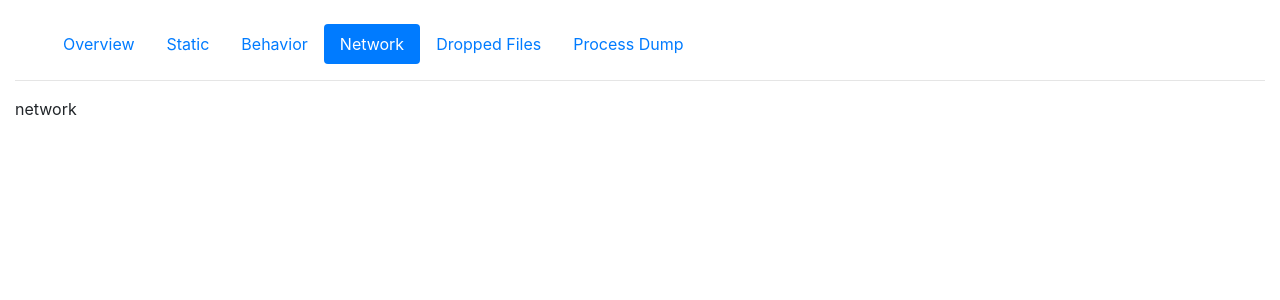
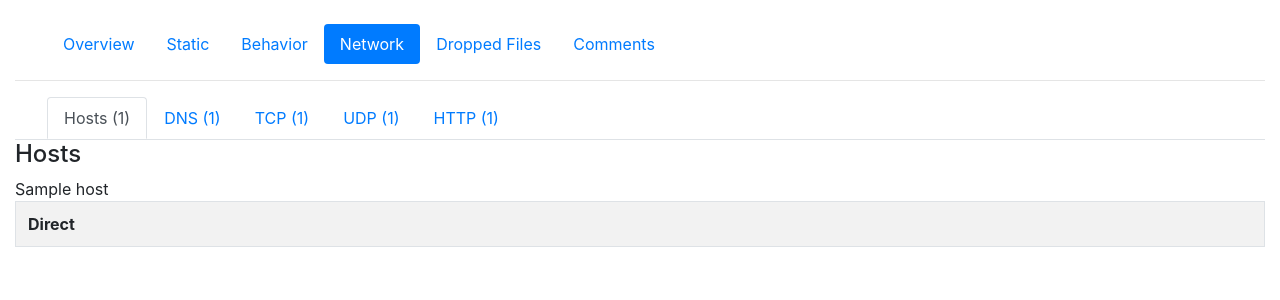
Before and after one commit to win32virus/19-1_cs_capstone_design, a Flask app: template templates/analysis/index.html in a window 1280 px wide, after a click on "Network". Shown: the part 56-356 px from the top of the page. Run offline with Flask 2, Linux system fonts and the light colour scheme; the template is opened without the code that fills it: most values are stand-ins (such as "Sample title", 1, 10 or a date in 2020); lists and menus that the app fills with data are empty; some libraries are stand-ins or nearby versions.

Commit message:
add network, droppedfiles, change process dump to comment

```diff
--- a/app.py
+++ b/app.py
@@ -78,8 +78,9 @@ def sample_new():
 
         if file:
             filename = secure_filename(file.filename)
-            fname, package = os.path.splitext(filename)
-            package = package.lower()[1:]
+            # fname, package = os.path.splitext(filename)
+            # package = package.lower()[1:]
+            package = request.form.get('package', None)
             save_path = os.path.join(app.config['UPLOAD_DIR'], filename)
             file.save(save_path)
 
--- a/templates/analysis/Behavior/partials/_process.html
+++ b/templates/analysis/Behavior/partials/_process.html
@@ -19,7 +19,9 @@
   {% if process.children %}
     <ul>
       {% for process in process.children %}
-        {% include "analysis/Behavior/partials/_process.html" %}
+          {% if process.track %}
+            {% include "analysis/Behavior/partials/_process.html" %}
+          {% endif %}
       {% endfor %}
     </ul>
   {% endif %}
--- /dev/null
+++ b/templates/analysis/Comments/index.html
@@ -0,0 +1,3 @@
+<div class="tab-pane fade" id="comments">
+    comments
+</div>
--- a/templates/analysis/DroppedFiles/index.html
+++ b/templates/analysis/DroppedFiles/index.html
@@ -1,3 +1,77 @@
 <div class="tab-pane fade" id="droppedfiles">
-droppedfiles
+    <h4>Dropped Files</h4>
+{% if report.dropped|length > 0 %}
+    {% for file in report.dropped %}
+    <table class="table table-striped table-sm">
+        <tr>
+            <th>Name</th>
+            <th>{{ file.name }}</th>
+        </tr>
+    {% if file.filepath %}
+        <tr>
+            <th>Filepath</th>
+            <td>{{ file.filepath }}</td>
+        </tr>
+    {% endif %}
+    <tr>
+        <th>Size</th>
+        <td>{{ file.size }}</td>
+    </tr>
+    {% if file.pids %}
+    <tr>
+            <th>Processes</th>
+            <td>
+                {% for pid in file.pids %}
+                    {{ pid }}
+                {% endfor %}
+            </td>
+    </tr>
+    {% endif %}
+    <tr>
+        <th>Type</th>
+        <td>{{file.type}}</td>
+    </tr>
+    <tr>
+        <th>MD5</th>
+        <td>{{file.md5}}</td>
+    </tr>
+    <tr>
+        <th>SHA1</th>
+        <td>{{file.sha1}}</td>
+    </tr>
+    <tr>
+        <th>SHA256</th>
+        <td>{{file.sha256}}</td>
+    </tr>
+    <tr>
+        <th>CRC32</th>
+        <td>{{file.crc32}}</td>
+    </tr>
+    <tr>
+        <th>ssdeep</th>
+        <td>{{file.ssdeep}}</td>
+    </tr>
+    <tr>
+        <th>Yara</th>
+        <td>
+        {% if file.yara %}
+            <ul style="margin-bottom: 0;">
+            {% for sign in file.yara %}
+                <li>{{sign.name}} - {{sign.meta.description}}</li>
+            {% endfor %}
+            </ul>
+        {% else %}
+            None matched
+        {% endif %}
+        </td>
+    </tr>
+    <tr>
+        <th>VirusTotal</th>
+        <td><a href="https://www.virustotal.com/en/file/{{file.sha256}}/analysis/">Search for analysis</a></td>
+    </tr>
+    </table>
+    {% endfor %}
+{% else %}
+    <div class="alert alert-info"><b>Sorry!</b> No dropped files.</div>
+{% endif %}
 </div>
--- /dev/null
+++ b/templates/analysis/Network/_dns.html
@@ -0,0 +1,30 @@
+<section id="domains">
+    <h4>DNS</h4>
+    {% if report.network.dns %}
+        <table class="table table-striped table-bordered">
+            <tr>
+                <th>Name</th>
+                <th>Response</th>
+            </tr>
+            {% for p in report.network.dns %}
+                <tr>
+                <td>{{p.request}} <a href="https://www.virustotal.com/en/domain/{{p.request}}/information/">[VT]</a>
+                </td>
+                    <td>
+                        {% for a in p.answers %}
+                            {{a.type}} {{a.data}}
+                            {% if a.type == "CNAME" %}
+                            <a href="https://www.virustotal.com/en/domain/{{a.data}}/information/">[VT]</a>
+                            {% else %}
+                            <a href="https://www.virustotal.com/en/ip-address/{{a.data}}/information/">[VT]</a>
+                            {% endif %}
+                            </br>
+                        {% endfor %}
+                    </td>
+                </tr>
+            {% endfor %}
+        </table>
+    {% else %}
+        <p>No domains contacted.</p>
+    {% endif %}
+</section>
--- /dev/null
+++ b/templates/analysis/Network/_hosts.html
@@ -0,0 +1,17 @@
+<section id="hosts">
+    <h4>Hosts</h4>
+    {% if report.network.hosts %}
+        <table class="table table-striped table-bordered">
+            <tr>
+                <th width="10%">Direct</th>
+            </tr>
+            {% for host in report.network.hosts %}
+            <tr>
+                {{ host }}
+            </tr>
+            {% endfor %}
+        </table>
+    {% else %}
+        <p>No hosts contacted.</p>
+    {% endif %}
+</section>
--- /dev/null
+++ b/templates/analysis/Network/_http.html
@@ -0,0 +1,17 @@
+<h4>HTTP Requests</h4>
+{% if report.network.http %}
+<table class="table table-striped table-bordered" style="table-layout: fixed;">
+    <tr>
+        <th>URI</th>
+        <th>Data</th>
+    </tr>
+    {% for request in report.network.http %}
+    <tr>
+        <td style="word-wrap: break-word;">{{request.uri}}</td>
+        <td style="word-wrap: break-word;"><pre>{{request.data}}</pre></td>
+    </tr>
+    {% endfor %}
+</table>
+{% else %}
+<p>No HTTP requests performed.</p>
+{% endif %}
--- /dev/null
+++ b/templates/analysis/Network/_tcp.html
@@ -0,0 +1,41 @@
+<div class="flex-grid__horizontal flex-grid__fluid">
+
+    {% if report.network.tcp %}
+
+        <div class="flex-grid__column--md scroll-internal" id="requests">
+
+                <ul class="source-destination">
+                    <li class="title">TCP Requests</li>
+                    <li class="content" tabindex="2">
+                        <ul>
+                             {% for p in report.network.tcp %}
+                                <li>
+                                    <a href="{{p.src}},{{p.sport}},{{p.dst}},{{p.dport}},tcp">
+                                        <div class="flex-distribute">
+                                            <span class="source">
+                                                {{p.src}}:{{p.sport}}
+                                            </span>
+                                            <i class="fa fa-long-arrow-right"></i>
+                                            <span class="destination">
+                                                {{p.dst}}:{{p.dport}}
+                                            </span>
+                                        </div>
+                                    </a>
+                                </li>
+                            {% endfor %}
+                        </ul>
+                    </li>
+                </ul>
+        </div>
+
+    {% else %}
+
+        <div class="flex-grid__column scroll-internal">
+            <div class="network-display__outer no-content">
+                <p>No traffic</p>
+            </div>
+        </div>
+
+    {% endif %}
+
+</div>
--- /dev/null
+++ b/templates/analysis/Network/_udp.html
@@ -0,0 +1,37 @@
+<div class="flex-grid__horizontal flex-grid__fluid">
+
+    {% if report.network.udp %}
+        <div class="flex-grid__column--md scroll-internal" id="requests">
+
+                <ul class="source-destination">
+                    <li class="title">UDP Requests</li>
+                    <li class="content" tabindex="2">
+                        <ul>
+                             {% for p in report.network.udp %}
+                                <li>
+                                    <a href="{{p.src}},{{p.sport}},{{p.dst}},{{p.dport}},udp">
+                                        <div class="flex-distribute">
+                                            <span class="source">
+                                                {{p.src}}:{{p.sport}}
+                                            </span>
+                                            <i class="fa fa-long-arrow-right"></i>
+                                            <span class="destination">
+                                                {{p.dst}}:{{p.dport}}
+                                            </span>
+                                        </div>
+                                    </a>
+                                </li>
+                            {% endfor %}
+                        </ul>
+                    </li>
+                </ul>
+        </div>
+    {% else %}
+        <div class="flex-grid__column scroll-internal">
+            <div class="network-display__outer no-content">
+                <p>No traffic</p>
+            </div>
+        </div>
+    {% endif %}
+
+</div>
--- a/templates/analysis/Network/index.html
+++ b/templates/analysis/Network/index.html
@@ -1,3 +1,46 @@
 <div class="tab-pane fade" id="network">
-network
+    <ul class="nav nav-tabs" style="padding-left: 2rem;">
+        <li class="nav-item">
+            <a class="nav-link active" href="#network_hosts_tab" aria-controls="network_hosts_tab" data-toggle="tab">
+                Hosts ({{ report.network.hosts|length }})
+            </a>
+        </li>
+        <li class="nav-item">
+            <a class="nav-link" href="#network_dns_tab" aria-controls="network_dns_tab" data-toggle="tab">
+                DNS ({{ report.network.domains|length }})
+            </a>
+        </li>
+        <li class="nav-item">
+            <a class="nav-link" href="#network_tcp_tab" aria-controls="network_tcp_tab" data-toggle="tab">
+                TCP ({{ report.network.tcp|length }})
+            </a>
+        </li>
+        <li class="nav-item">
+            <a class="nav-link" href="#network_udp_tab" aria-controls="network_udp_tab" data-toggle="tab">
+                UDP ({{ report.network.udp|length }})
+            </a>
+        </li>
+        <li>
+            <a class="nav-link" href="#network_http_tab" aria-controls="network_http_tab" data-toggle="tab">
+                HTTP ({{ report.network.http|length }})
+            </a>
+        </li>
+    </ul>
+    <div class="tab-content" id="network_tab_content">
+        <div class="tab-pane fade show active" id="network_hosts_tab">
+            {% include "analysis/Network/_hosts.html" %}
+        </div>
+        <div class="tab-pane fade" id="network_tcp_tab">
+            {% include "analysis/Network/_tcp.html" %}
+        </div>
+        <div class="tab-pane fade" id="network_udp_tab">
+            {% include "analysis/Network/_udp.html" %}
+        </div>
+        <div class="tab-pane fade" id="network_dns_tab">
+            {% include "analysis/Network/_dns.html" %}
+        </div>
+        <div class="tab-pane fade" id="network_http_tab">
+            {% include "analysis/Network/_http.html" %}
+        </div>
+    </div>
 </div>
--- a/templates/analysis/ProcessDump/index.html
+++ /dev/null
@@ -1,3 +0,0 @@
-<div class="tab-pane fade" id="processdump">
-processdump
-</div>
--- a/templates/analysis/Static/_hwp.html
+++ b/templates/analysis/Static/_hwp.html
@@ -8,7 +8,9 @@
   <div class="modal-dialog" role="document">
     <div class="modal-content">
       <div class="modal-body">
+          <pre>
         {{ report.static.hwp.content }}
+          </pre>
       </div>
       <div class="modal-footer">
         <button type="button" class="btn btn-secondary" data-dismiss="modal">Close</button>
--- a/templates/analysis/index.html
+++ b/templates/analysis/index.html
@@ -2,22 +2,22 @@
 {% block content %}
 <ul class="nav nav-pills" style="padding-left: 2rem;">
     <li class="nav-item">
-        <a class="nav-link active" href="#overview" data-toggle="tab">Overview</a>
+        <a class="nav-link active" href="#overview" data-toggle="pill">Overview</a>
     </li>
     <li class="nav-item">
-        <a class="nav-link" href="#static" data-toggle="tab">Static</a>
+        <a class="nav-link" href="#static" data-toggle="pill">Static</a>
     </li>
     <li class="nav-item">
-        <a class="nav-link" href="#behavior" data-toggle="tab">Behavior</a>
+        <a class="nav-link" href="#behavior" data-toggle="pill">Behavior</a>
     </li>
     <li class="nav-item">
-        <a class="nav-link" href="#network" data-toggle="tab">Network</a>
+        <a class="nav-link" href="#network" data-toggle="pill">Network</a>
     </li>
     <li class="nav-item">
-        <a class="nav-link" href="#droppedfiles" data-toggle="tab">Dropped Files</a>
+        <a class="nav-link" href="#droppedfiles" data-toggle="pill">Dropped Files</a>
     </li>
     <li class="nav-item">
-        <a class="nav-link" href="#processdump" data-toggle="tab">Process Dump</a>
+        <a class="nav-link" href="#comments" data-toggle="tab">Comments</a>
     </li>
 </ul>
 
@@ -176,6 +176,6 @@
     {% include 'analysis/Behavior/index.html' %}
     {% include 'analysis/Network/index.html' %}
     {% include 'analysis/DroppedFiles/index.html'%}
-    {% include 'analysis/ProcessDump/index.html' %}
+    {% include 'analysis/Comments/index.html' %}
 </div>
 {% endblock %}
```
Also changed, not shown: templates/sample/sample_upload.html (+14 -1 lines).
